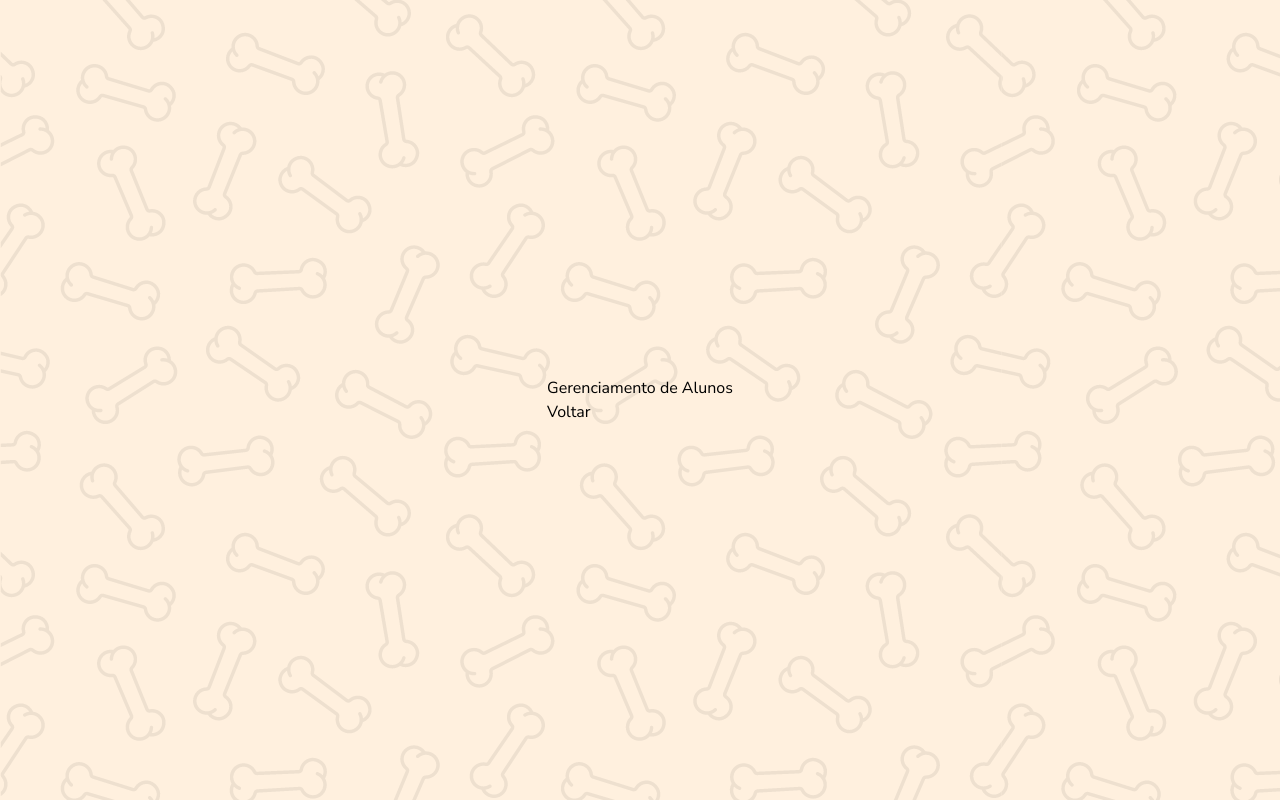
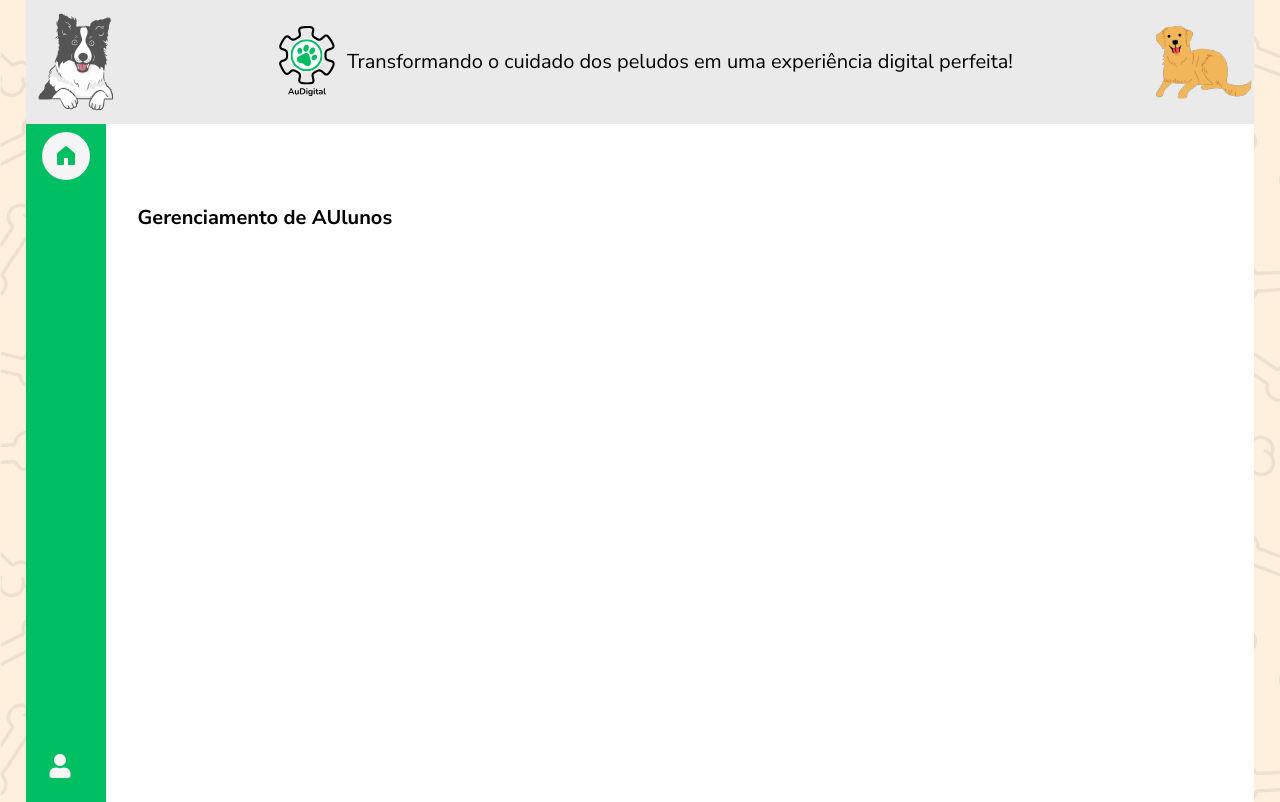
Before and after one commit to RicardoGarcia90/auDigital, a React (Vite) app in the folder frontend/: page /auDigital/studentManagement in a window 1280 px wide. Shown: the top 802 px of the page. Built offline with nearby package versions, Linux system fonts and the light colour scheme.

Commit message:
fezt: iniciando criacao de pagina - Gerenciamento de AUlunos

```diff
--- a/frontend/src/components/layout/Footer.jsx
+++ b/frontend/src/components/layout/Footer.jsx
@@ -1,5 +1,3 @@
-import React from 'react';
-
 const Footer = () => {
   return (
     <>
--- a/frontend/src/components/layout/Header.jsx
+++ b/frontend/src/components/layout/Header.jsx
@@ -1,4 +1,3 @@
-import NavMenu from './NavMenu';
 import imgDog1 from '../../assets/imagens/header-img/img-header.svg';
 import imgDog2 from '../../assets/imagens/header-img/img-header2.svg';
 import logo from '../../assets/imagens/logo-svg-semFundo.svg';
@@ -20,7 +19,6 @@
 
         <img src={imgDog2} alt="Imagem header dog" />
       </div>
-      <NavMenu />
     </>
   );
 };
--- a/frontend/src/components/layout/NavMenu.jsx
+++ b/frontend/src/components/layout/NavMenu.jsx
@@ -1,37 +1,29 @@
 import { Link } from 'react-router-dom';
 import { GoHomeFill } from 'react-icons/go';
-import { FaSearch } from 'react-icons/fa';
 import { FaUser } from 'react-icons/fa';
 import { RxExit } from 'react-icons/rx';
+
+import logo from '../../assets/imagens/logo-svg-semFundo.svg';
 
 const NavMenu = () => {
   return (
     <>
-      <div className="bg-primary w-full h-14 flex justify-between items-center">
-        <div className="flex justify-center items-center gap-4 ml-3">
-          <Link className="text-primary bg-bgTheme p-2 rounded-full hover:scale-110 duration-150">
-            <GoHomeFill className="text-2xl" />
-          </Link>
-          <p className="text-xl">Olá, Ricardo!</p>
-        </div>
+      <div className="bg-primary h-screen w-20 flex flex-col justify-between items-center">
+        <Link
+          to={'/auDigital/Home'}
+          className="text-primary bg-bgTheme p-3 mt-2 rounded-full hover:scale-110 duration-150"
+        >
+          <GoHomeFill className="text-2xl" />
+        </Link>
 
-        <div className="flex justify-between items-center gap-6 mr-3">
-          <div className="inline-block relative">
-            <button>
-              <FaSearch className="absolute left-2 top-6 transform translate-y-[-50%] text-xl text-primary hover:scale-125 duration-150" />
-            </button>
-
-            <input
-              type="text"
-              className="px-10 py-2 rounded-xl bg-bgTheme text-xl"
-            />
-          </div>
-
+        <div className="flex flex-col justify-between items-center gap-6 mr-3">
           <FaUser className="text-2xl text-bgTheme hover:scale-125 duration-150 cursor-pointer" />
 
           <Link to="/auDigital">
             <RxExit className="text-3xl text-bgTheme" />
           </Link>
+
+          <img src={logo} alt="" />
         </div>
       </div>
     </>
--- /dev/null
+++ b/frontend/src/components/layout/NavMenuHome.jsx
@@ -0,0 +1,41 @@
+import { Link } from 'react-router-dom';
+import { GoHomeFill } from 'react-icons/go';
+import { FaSearch } from 'react-icons/fa';
+import { FaUser } from 'react-icons/fa';
+import { RxExit } from 'react-icons/rx';
+
+const NavMenuHome = () => {
+  return (
+    <>
+      <div className="bg-primary w-full h-14 flex justify-between items-center">
+        <div className="flex justify-center items-center gap-4 ml-3">
+          <Link className="text-primary bg-bgTheme p-2 rounded-full hover:scale-110 duration-150">
+            <GoHomeFill className="text-2xl" />
+          </Link>
+          <p className="text-xl">Olá, Ricardo!</p>
+        </div>
+
+        <div className="flex justify-between items-center gap-6 mr-3">
+          <div className="inline-block relative">
+            <button>
+              <FaSearch className="absolute left-2 top-6 transform translate-y-[-50%] text-xl text-primary hover:scale-125 duration-150" />
+            </button>
+
+            <input
+              type="text"
+              className="px-10 py-2 rounded-xl bg-bgTheme text-xl"
+            />
+          </div>
+
+          <FaUser className="text-2xl text-bgTheme hover:scale-125 duration-150 cursor-pointer" />
+
+          <Link to="/auDigital">
+            <RxExit className="text-3xl text-bgTheme" />
+          </Link>
+        </div>
+      </div>
+    </>
+  );
+};
+
+export default NavMenuHome;
--- a/frontend/src/index.css
+++ b/frontend/src/index.css
@@ -10,4 +10,8 @@
   .valid {
     @apply p-1 border-b w-full  border-textColor focus:border-primary outline-none placeholder-textColor bg-transparent;
   }
+
+  .pagesDefaultStyles {
+    @apply bg-white w-full min-h-screen;
+  }
 }
--- a/frontend/src/pages/Home/index.jsx
+++ b/frontend/src/pages/Home/index.jsx
@@ -1,13 +1,15 @@
 import Header from '../../components/layout/Header';
 import HomeMainContent from './HomeMainContent';
 import Footer from '../../components/layout/Footer';
+import NavMenuHome from '../../components/layout/NavMenuHome';
 
 const Home = () => {
   return (
     <>
-      <div className="bg-white w-full min-h-screen">
+      <div className="pagesDefaultStyles">
         <div>
           <Header />
+          <NavMenuHome />
           <HomeMainContent />
           <Footer />
         </div>
--- a/frontend/src/pages/StudentManagement/StudentManagement.jsx
+++ /dev/null
@@ -1,18 +0,0 @@
-import { useNavigate } from 'react-router-dom';
-
-function StudentManagement() {
-  const navigate = useNavigate();
-  return (
-    <div>
-      <h1>Gerenciamento de Alunos</h1>
-      <button
-        className="hover:text-primary"
-        onClick={() => navigate('/auDigital/home')}
-      >
-        Voltar
-      </button>
-    </div>
-  );
-}
-
-export default StudentManagement;
--- /dev/null
+++ b/frontend/src/pages/StudentManagement/StudentManagementMainContent.jsx
@@ -0,0 +1,15 @@
+import MainContent from '../../components/layout/MainContent';
+
+const StudentManagementMainContent = () => {
+  return (
+    <div>
+      <MainContent>
+        <h1 className="text-center font-bold text-xl">
+          Gerenciamento de AUlunos
+        </h1>
+      </MainContent>
+    </div>
+  );
+};
+
+export default StudentManagementMainContent;
--- /dev/null
+++ b/frontend/src/pages/StudentManagement/index.jsx
@@ -0,0 +1,20 @@
+import Footer from '../../components/layout/Footer';
+import Header from '../../components/layout/Header';
+import NavMenu from '../../components/layout/NavMenu';
+import StudentManagementMainContent from './StudentManagementMainContent';
+
+function StudentManagement() {
+  return (
+    <div className="pagesDefaultStyles">
+      <Header />
+      <div className="flex">
+        <NavMenu />
+        <StudentManagementMainContent />
+      </div>
+
+      <Footer />
+    </div>
+  );
+}
+
+export default StudentManagement;
--- a/frontend/src/routes.jsx
+++ b/frontend/src/routes.jsx
@@ -2,7 +2,7 @@
 import Login from './pages/Auth/Login';
 import ResetPassword from './pages/Auth/ResetPassword';
 import Home from './pages/Home/index';
-import StudentManagement from './pages/StudentManagement/StudentManagement';
+import StudentManagement from './pages/StudentManagement/index';
 import PlanRegistration from './pages/PlanRegistration/PlanRegistration';
 import PaymentManagement from './pages/PaymentManagement/PaymentManagement';
 import PortalAccessRegistration from './pages/PortalAccessRegistration/PortalAccessRegistration';
```
